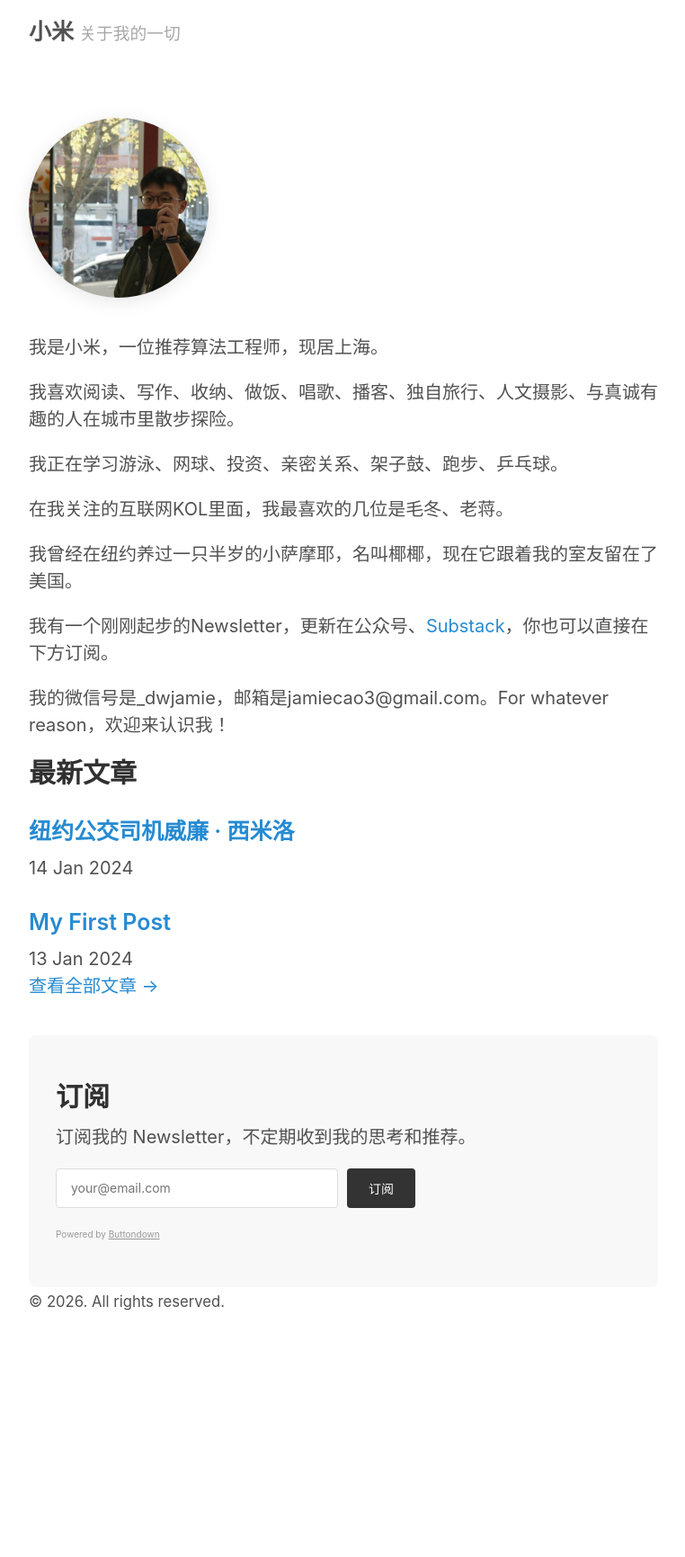
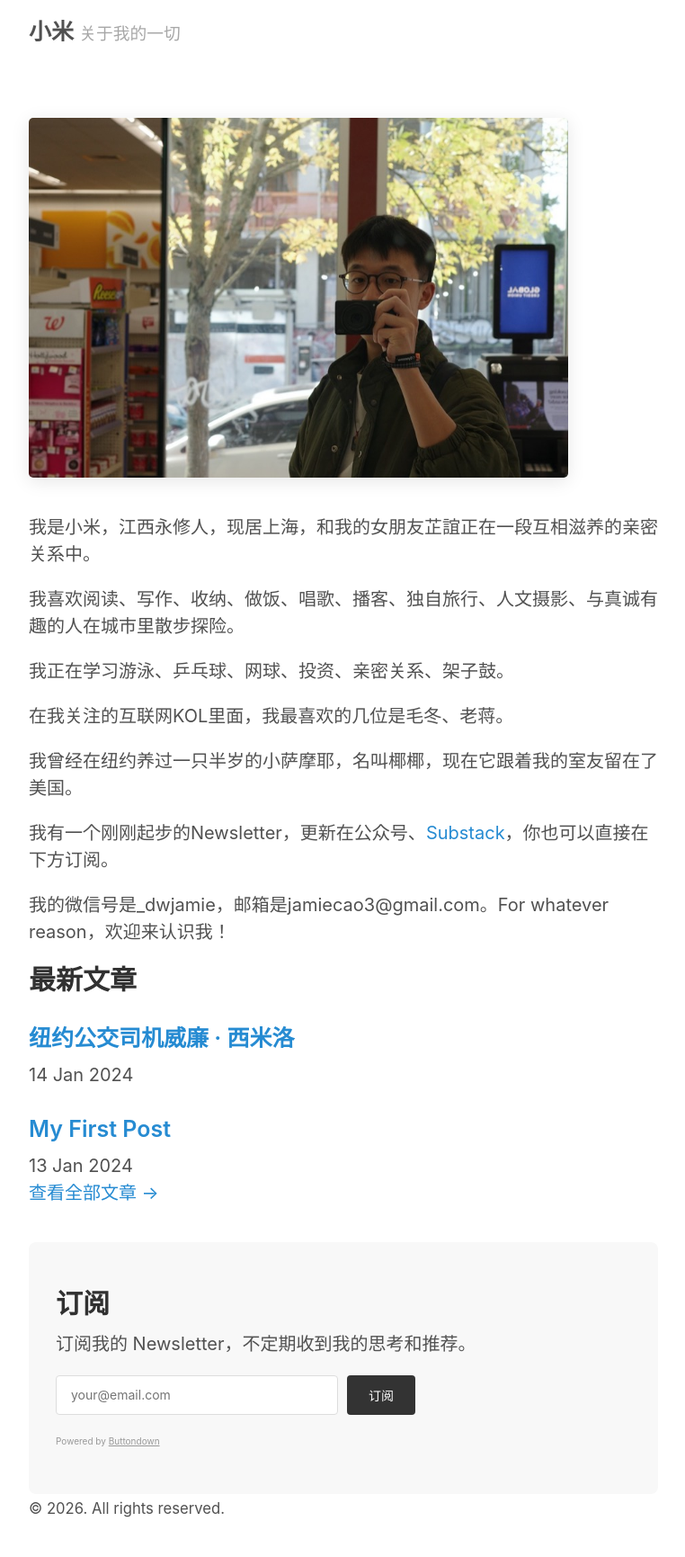
Before and after one commit to dwjamie/dwjamie.github.io, a Jekyll site: the page built from index.html, in a window 1280 px wide. Shown: the whole page at 90% size, without its empty margins (258-1020 px from the left). Built offline with Jekyll 4.4.1, drawn with Linux system fonts in a browser that asks for light colours; before the commit the page ends 1501 px from its top, so only the background shows below that.

Commit message:
Update photo to original aspect ratio, update location to Jiangxi Yongxiu, reorder learning list

```diff
--- a/index.html
+++ b/index.html
@@ -8,11 +8,11 @@ title: Home
 </div>
 
 <div class="home-intro">
-  <p>我是小米，一位推荐算法工程师，现居上海。</p>
+  <p>我是小米，江西永修人，现居上海，和我的女朋友芷誼正在一段互相滋养的亲密关系中。</p>
 
   <p>我喜欢阅读、写作、收纳、做饭、唱歌、播客、独自旅行、人文摄影、与真诚有趣的人在城市里散步探险。</p>
 
-  <p>我正在学习游泳、网球、投资、亲密关系、架子鼓、跑步、乒乓球。</p>
+  <p>我正在学习游泳、乒乓球、网球、投资、亲密关系、架子鼓。</p>
 
   <p>在我关注的互联网KOL里面，我最喜欢的几位是毛冬、老蒋。</p>
 
@@ -39,7 +39,7 @@ title: Home
 <div class="home-section subscribe-section">
   <h2>订阅</h2>
   <p>订阅我的 Newsletter，不定期收到我的思考和推荐。</p>
-  <form class="subscribe-form" action="https://buttondown.email/api/emails/embed-subscribe/grasshopper3" method="post" target="popupwindow" onsubmit="window.open('https://buttondown.email/grasshopper3', 'popupwindow')">
+  <form class="subscribe-form" action="https://buttondown.email/api/emails/embed-subscribe/dwjamie" method="post" target="popupwindow" onsubmit="window.open('https://buttondown.email/dwjamie', 'popupwindow')">
     <input type="email" name="email" placeholder="your@email.com" required>
     <button type="submit">订阅</button>
   </form>
@@ -53,10 +53,11 @@ title: Home
 }
 
 .profile-photo {
-  width: 200px;
-  height: 200px;
-  border-radius: 50%;
-  object-fit: cover;
+  max-width: 100%;
+  max-height: 400px;
+  width: auto;
+  height: auto;
+  object-fit: contain;
   box-shadow: 0 4px 20px rgba(0,0,0,0.1);
 }
 
```
Also changed, not shown: about.md (+2 -2 lines), img/profile.jpg.
